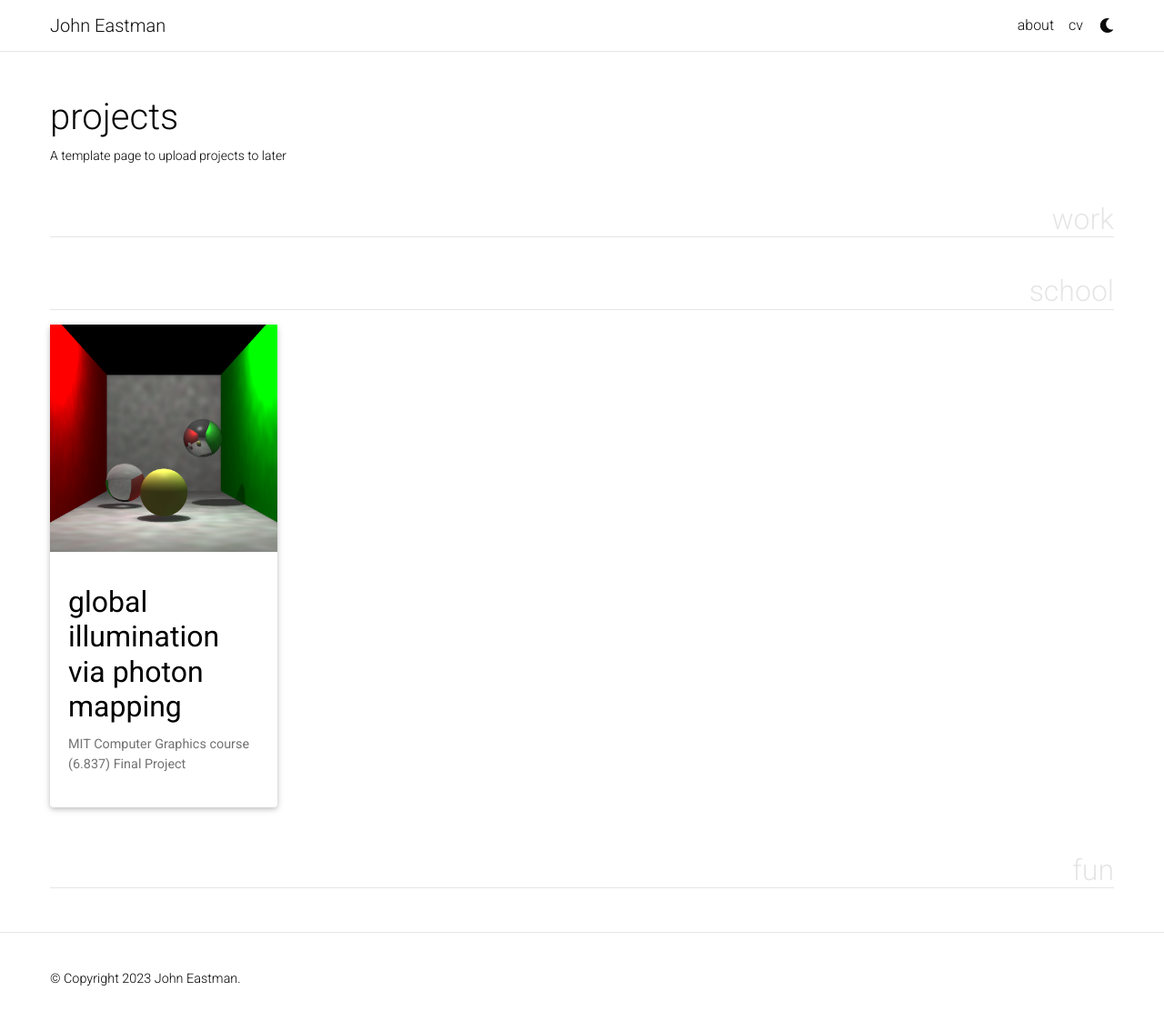
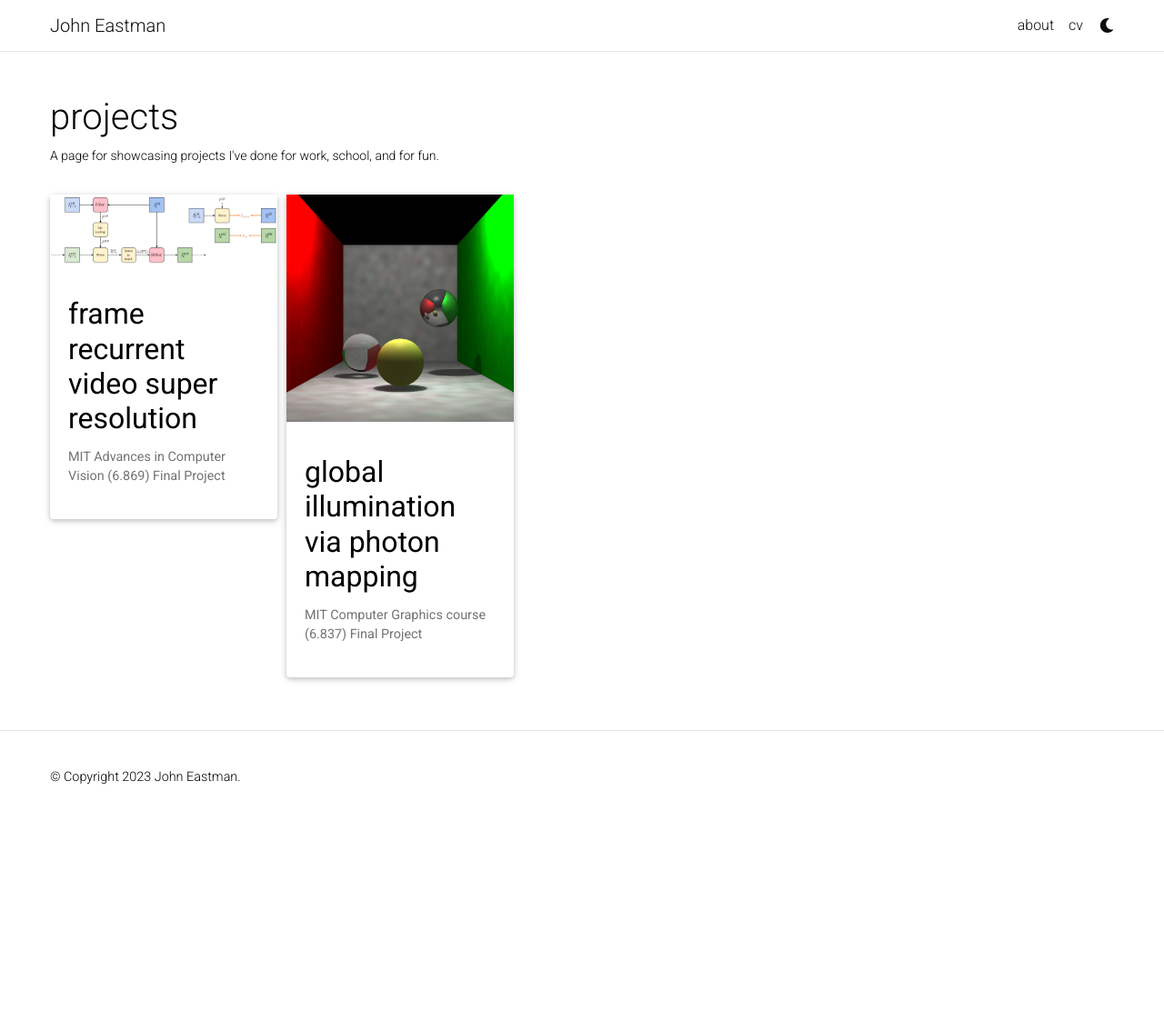
Before and after one commit to RedSweatshirt/RedSweatshirt.github.io, a Jekyll site: the page built from _pages/projects.md, in a window 1280 px wide and 1128 px high. Shown: the top 1123 px of the window at 91% size. Built offline with Jekyll 4.4.1, drawn with Linux system fonts in a browser that asks for light colours; full-size pictures stand in for the smaller copies a plugin makes; comment, search, counter and statistics services are not loaded; a style sheet for code colours, icons or effects is not loaded.

Commit message:
Added video super resolution, modified projects and cv pages

```diff
--- a/_data/cv.yml
+++ b/_data/cv.yml
@@ -19,7 +19,7 @@
 - title: Experience
   type: time_table
   contents:
-    - title: Undergraduate Researcher
+    - title: Undergraduate Researcher - Computational Design and Fabrication Group
       institution: MIT Computer Science and Artificial Intelligence Laboratory
       year: Feb. 2022 - Present
       description:
@@ -51,12 +51,14 @@
     - title: Undergraduate Researcher - Embedded Systems Designer
       institution: MIT Choi Labs
       year: June 2021 - Sept. 2021
+      description:
         - Adapted open-source embedded mouse feeder systems for remote monitoring capabilities.
         - Engineered new hardware to interface offline mouse feeder using Raspberry Pi for internet connectivity.
         - Developed software for Raspberry Pi to monitor the mouse feeders and transmit data and alerts autonomously.
     - title: Data Science Intern
       institution: Andeno
       year: June 2020 - Aug. 2020
+      description:
         - Developed Python command-line scripts to process raw bank statement data and perform data analysis.
         - Categorized transactions into groups using Natural Language Processing techniques.
         - Verified users' income, expenses, spending, and credit history and generated customer analysis and statistics.
--- a/_pages/projects.md
+++ b/_pages/projects.md
@@ -2,10 +2,10 @@
 layout: page
 title: projects
 permalink: /projects/
-description: A template page to upload projects to later
+description: A page for showcasing projects I've done for work, school, and for fun.
 nav: false
 nav_order: 3
-display_categories: [work, school, fun]
+# display_categories: [work, school, fun]
 horizontal: false
 ---
 
--- /dev/null
+++ b/_projects/video_super_resolution.md
@@ -0,0 +1,104 @@
+---
+layout: page
+title: Frame Recurrent Video Super Resolution
+description: MIT Advances in Computer Vision (6.869) Final Project
+img: assets/img/vsr_6869/FRVSRModel.png
+importance: 1
+category: school
+---
+
+<div class="container">
+    <div class="row justify-content-sm-center">
+        <div class="col-sm mt-3 mt-md-0">
+            {% include figure.html path="assets/img/vsr_6869/lowres.png" title="Low Res Frame" class="img-fluid rounded z-depth-1" %}
+        </div>
+        <div class="col-sm mt-3 mt-md-0">
+            {% include figure.html path="assets/img/vsr_6869/RAFRVSR.png" title="Upscaled Frame" class="img-fluid rounded z-depth-1" %}
+        </div>
+    </div>
+</div>
+<div class="caption">
+    On the left, a frame from a low resolution video. Right, the same upscaled frame using my model.
+</div>
+
+Enhancing Video Quality Using Advanced Neural Networks
+In the pursuit of enhancing video quality, I took on an exciting project for my class Advances in Computer Vision (6.869) at MIT in Spring 2022. The project focused on improving the Frame Recurrent Video Super Resolution (FRVSR) neural network by implementing perceptual loss and incorporating the state-of-the-art RAFT optical flow network.
+
+#### Motivation
+
+Super-resolution is the process of transforming a low-resolution image or video into a higher-resolution output. This technique is essential in various applications, such as restoring old films, enhancing streaming video quality, and improving the visuals of video games. Traditional methods, like bicubic up-sampling, tend to smooth out textures and edges, causing a loss of high-frequency details. More recent approaches, such as convolutional neural networks (CNNs) and Generative Adversarial Networks (GANs), have shown promising results, but often come with higher computational costs.
+
+The idea behind FRVSR is to use a recurrent adversarial network to implement video super-resolution, providing more temporal consistency and spatial awareness of content in a video. The goal of this project was to enhance the FRVSR network by introducing perceptual loss and replacing the existing FlowNet with the more advanced RAFT network. This would allow the network to focus on high-level content losses while maintaining spatial and temporal consistency.
+
+#### Project Overview
+
+<div class="container">
+    <div class="row justify-content-sm-center">
+        <div class="col-sm mt-3 mt-md-0">
+            {% include figure.html path="assets/img/vsr_6869/FRVSRModel.png" title="FRVSR Model Diagram" class="img-fluid rounded z-depth-1" %}
+        </div>
+    </div>
+</div>
+<div class="caption">
+    Left, The FRVSR Model [(Image Source)](https://arxiv.org/pdf/1801.04590.pdf). Right, the RAFT Flow Network Model [(Image Source)](https://arxiv.org/pdf/2003.12039.pdf).
+</div>
+
+To achieve this goal, I started with an outdated implementation of FRVSR and updated it, fixing errors and retraining the network multiple times with revised loss functions. I also incorporated a pre-trained implementation of RAFT and rewrote the FRVSR network to work seamlessly with it.
+
+The improved FRVSR network architecture consists of an SRNet super-resolution block and an optical flow network block (RAFT). The previous frame is fed into the flow network, which sends the flow resolution to the super-resolution network, SRNet, to be combined with the actual current low-resolution frame to be upscaled. The SRNet then produces a super-resolved high-resolution output.
+
+The loss functions used in this project include per-pixel loss, perception loss, total variation loss, and flow loss. By experimenting with different weight parameters and RAFT models, I was able to fine-tune the network for improved performance.
+
+#### Loss Functions
+
+In this project, a combination of various loss functions was utilized to optimize the performance of the SRNet model.
+
+1. Per-Pixel Loss: This loss function, calculated using Mean Squared Error (MSE), measures the low-level content differences between the super-resolved output and the ground truth high-resolution image. The equation for per-pixel loss is:
+
+$$L_{\text{per-pixel}} = \sum_{i=1}^{n}(I_{\text{upscaled}}-I_{\text{ground truth}})^2$$
+
+2. Perception Loss: This loss function captures high-level content similarities by measuring the difference in feature representation between the upscaled output and the ground truth image. The equation for perception loss is:
+
+$$L_{\text{perception}} = \sum_{i=1}^{n}(F_{\text{upscaled}}-F_{\text{ground truth}})^2$$
+
+3. Total Variation Loss: To reduce noise in the output, this loss function measures the integral of the absolute image gradient under the assumption that an image with significant noise will have a high-valued integral. The equation for total variation loss is:
+
+$$L_{\text{total variation}} = \sum_{i, j}\sqrt{|I_{i+1,j} - I_{i,j}|^2 + |y_{i,j+1}-y_{i,j}|^2}$$
+
+4. Flow Loss: To maintain temporal stability between frames, this loss function calculates the Mean Squared Error per-pixel between the predicted high-resolution frame morphed from the flow estimation and the current ground truth low-resolution frame. The equation for flow loss is:
+
+$$L_{flow} = \sum_{i=1}^{n}(I_{\text{flow morphed}}-I_{\text{ground truth low res}})^2$$
+
+5. Total Loss: The overall loss function is a combination of the aforementioned losses and is used to optimize the entire network. For a single video in the training set, the loss is averaged across all frames. The equation for total loss is:
+
+$$ L_{\text{total video}} = \sum_{i=1}^{n}(L_{\text{frame n}}) $$
+
+These loss functions work together to create a more accurate and visually pleasing super-resolution output while preserving both low and high-level content similarities and maintaining temporal stability.
+
+#### Results and Conclusion
+
+<div class="container">
+    <div class="row justify-content-sm-center">
+        <div class="col-sm mt-3 mt-md-0">
+            {% include figure.html path="assets/img/vsr_6869/lowres.png" title="Low Res Frame" class="img-fluid rounded z-depth-1" %}
+        </div>
+        <div class="col-sm mt-3 mt-md-0">
+            {% include figure.html path="assets/img/vsr_6869/FRVSR.png" title="Upscaled Frame using FRVSR" class="img-fluid rounded z-depth-1" %}
+        </div>
+        <div class="col-sm mt-3 mt-md-0">
+            {% include figure.html path="assets/img/vsr_6869/RAFRVSR.png" title="Upscaled Frame using my Model" class="img-fluid rounded z-depth-1" %}
+        </div>
+        <div class="col-sm mt-3 mt-md-0">
+            {% include figure.html path="assets/img/vsr_6869/groundtruth.png" title="Ground Truth Frame" class="img-fluid rounded z-depth-1" %}
+        </div>
+    </div>
+</div>
+<div class="caption">
+    On the left, a frame from a low resolution video. Middle Left, an upscaled frame using the base FRVSR model. Middle Right, an upscaled frame using my Model. Right, the ground truth frame
+</div>
+
+To evaluate the results, I focused on qualitative details, peak signal-to-noise ratio (PSNR), and structural similarity index (SSIM). The improved network produced visually pleasing images with finer texture detail and sharper edges compared to the original FRVSR. However, it also suffered from amplifying noise present in the videos, causing the average PSNR and SSIM to be lower than expected.
+
+Despite this drawback, the modified network shows promise in producing visually pleasing results compared to the original FRVSR when trained on the same dataset and with the same hyperparameters. Further improvements can be made by refining the loss functions, using more robust datasets, and increasing the dataset size, batch size, and number of epochs trained. For this project in particular, due to limited GPU resources and time constraints, the number of epochs trained during the project was lower than desired. This impacted the overall performance of the model, as it could have potentially improved further with additional training time.
+
+In conclusion, this project has demonstrated the potential of enhancing video super-resolution using advanced neural networks and incorporating perceptual loss and RAFT. With further research and optimization, these techniques can be applied in a wide range of applications to significantly improve video quality.
```
Also changed, not shown: _pages/resume.md (+1 -1 lines), _projects/photon_mapping.md (+3 -3 lines), assets/img/vsr_6869/FRVSR.png (added), assets/img/vsr_6869/FRVSRModel.png (added), assets/img/vsr_6869/RAFRVSR.png (added), assets/img/vsr_6869/RAFT.png (added), assets/img/vsr_6869/RAFTModel.png (added), assets/img/vsr_6869/SRNet.png (added), assets/img/vsr_6869/bicubic.png (added), assets/img/vsr_6869/groundtruth.png (added), assets/img/vsr_6869/lowres.png (added).
